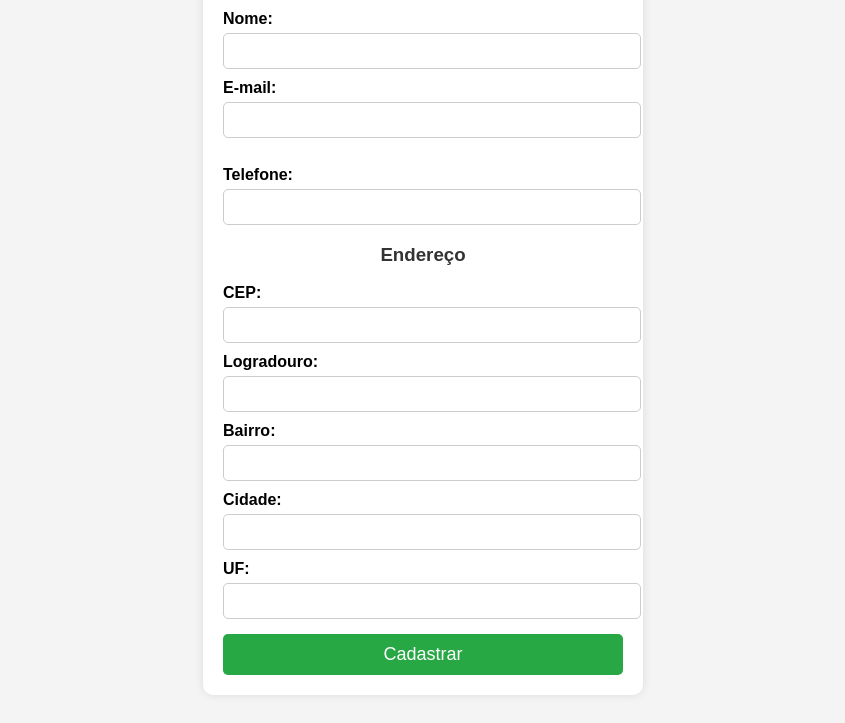
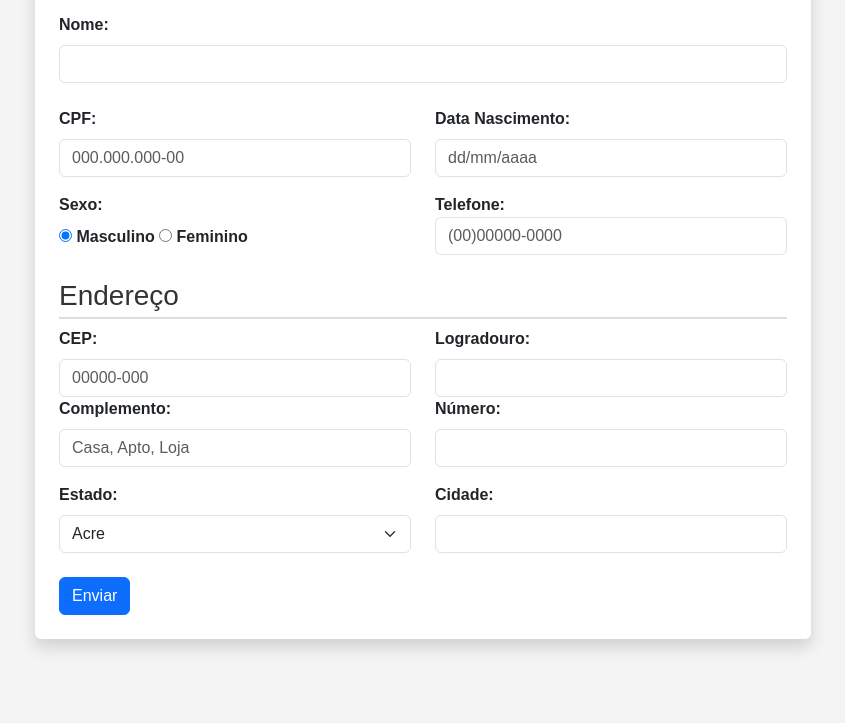
Before and after one commit to AlexsLima17/javascript, a website: page cadastro/index.html in a window 1280 px wide. Shown: the part 116-839 px from the top of the page, without its empty margins (217-1062 px from the left). After the commit the page ends 800 px from the top, so only its background shows below. Drawn offline with nearby package versions, Linux system fonts and the light colour scheme.

Commit message:
cadastro

```diff
--- a/cadastro/index.html
+++ b/cadastro/index.html
@@ -1,55 +1,124 @@
 <!DOCTYPE html>
 <html lang="pt-br">
+
 <head>
     <meta charset="UTF-8">
     <meta name="viewport" content="width=device-width, initial-scale=1.0">
     <title>Cadastro de Cliente</title>
+
+    <!-- Bootstrap -->
+    <link href="https://cdn.jsdelivr.net/npm/bootstrap@5.3.0/dist/css/bootstrap.min.css" rel="stylesheet">
+
+    <!-- jQuery e Máscaras -->
+    <script src="https://code.jquery.com/jquery-3.6.0.min.js"></script>
+    <script src="https://cdnjs.cloudflare.com/ajax/libs/jquery.mask/1.14.16/jquery.mask.min.js"></script>
+
+    <!-- CSS Customizado -->
     <link rel="stylesheet" href="style.css">
 </head>
+
 <body>
-    <h2>Cadastro de Cliente</h2>
-    <form id="form-cadastro">
-        <!-- Dados do Cliente -->
-        <label for="nome">Nome:</label>
-        <input type="text" id="nome">
-        <br>
+    <div class="container mt-5">
+        <form id="cadastro" class="p-4 shadow rounded bg-white">
+            <h3 class="mb-3">Dados Pessoais</h3>
+            <div class="row">
+                <div class="col-md-12">
+                    <label for="nome" class="form-label">Nome:</label>
+                    <input type="text" id="nome" class="form-control" required><br>
+                </div>
+                <div class="col-md-6">
+                    <label for="cpf" class="form-label">CPF:</label>
+                    <input type="text" id="cpf" class="form-control" placeholder="000.000.000-00" onblur="validarCPF()">
+                    <div id="cpfErro" class="text-danger mt-1" style="display: none;">CPF inválido</div>
+    </div>
+                <div class="col-md-6">
+                    <label for="data_nascimento" class="form-label">Data Nascimento:</label>
+                    <input type="text" id="data_nascimento" class="form-control" placeholder="dd/mm/aaaa" required>
+                </div>
+            </div>
 
+            <div class="row mt-3">
+                <div class="col-md-6">
+                    <label class="form-label">Sexo:</label><br>
+                    <input type="radio" id="masculino" name="sexo" value="Masculino" checked>
+                    <label for="masculino">Masculino</label>
+                    <input type="radio" id="feminino" name="sexo" value="Feminino">
+                    <label for="feminino">Feminino</label>
+                </div>
+                <div class="col-md-6">
+                    <label for="form-label">Telefone:</label>
+                    <input type="text" id="telefone" class="form-control" placeholder="(00)00000-0000">
+                </div>
 
-        <label for="email">E-mail:</label>
-        <input type="email" id="email" required>
-        <span id="email-erro" style="font-size: 14px;"></span>
-        <br>
+            </div>
 
-        <label for="telefone">Telefone:</label>
-        <input type="text" id="telefone">
-        <br>
+            <h3 class="mt-4">Endereço</h3>
+            <div class="row">
+                <div class="col-md-6">
+                    <label for="cep" class="form-label">CEP:</label>
+                    <input type="text" id="cep" class="form-control" placeholder="00000-000">
+                </div>
+                <div class="col-md-6">
+                    <label for="logradouro" class="form-label">Logradouro:</label>
+                    <input type="text" id="logradouro" class="form-control" >
+                </div>
 
-        <!-- Dados de Endereço -->
-        <h3>Endereço</h3>
-        <label for="cep">CEP:</label>
-        <input type="text" id="cep" maxlength="9" onblur="buscarEndereco()">
-        <br>
+                <div class="col-md-6">
+                    <label for="complemento" class="form-label">Complemento:</label>
+                    <input type="text" id="complemento" class="form-control" placeholder="Casa, Apto, Loja">
+                </div>
+                <div class="col-md-6">
+                    <label for="numero" class="form-label">Número:</label>
+                    <input type="text" id="numero" class="form-control" required>
+                </div>
+            </div>
 
-        <label for="logradouro">Logradouro:</label>
-        <input type="text" id="logradouro">
-        <br>
+            <div class="row mt-3">
+                <div class="col-md-6">
+                    <label for="estado" class="form-label">Estado:</label>
+                    <select id="estado" class="form-select">
+                        <option value="AC">Acre</option>
+                        <option value="AL">Alagoas</option>
+                        <option value="AP">Amapá</option>
+                        <option value="AM">Amazonas</option>
+                        <option value="BA">Bahia</option>
+                        <option value="CE">Ceará</option>
+                        <option value="DF">Distrito Federal</option>
+                        <option value="ES">Espirito Santo</option>
+                        <option value="GO">Goiás</option>
+                        <option value="MA">Maranhão</option>
+                        <option value="MT">Mato Grosso</option>
+                        <option value="MS">Mato Grosso do Sul</option>
+                        <option value="MG">Minas Gerais</option>
+                        <option value="PA">Pará</option>
+                        <option value="PB">Paraíba</option>
+                        <option value="PR">Paraná</option>
+                        <option value="PE">Pernambuco</option>
+                        <option value="PI">Piauí</option>
+                        <option value="RJ">Rio de Janeiro</option>
+                        <option value="RN">Rio Grande do Norte</option>
+                        <option value="RS">Rio Grande do Sul</option>
+                        <option value="RO">Rondônia</option>
+                        <option value="RR">Roraima</option>
+                        <option value="SC">Santa Catarina</option>
+                        <option value="SP">São Paulo</option>
+                        <option value="SE">Sergipe</option>
+                        <option value="TO">Tocantins</option>
+                    </select>
+                </div>
+                <div class="col-md-6">
+                    <label for="cidade" class="form-label">Cidade:</label>
+                    <input type="text" id="cidade" class="form-control">
+                </div>
+            </div>
 
-        <label for="bairro">Bairro:</label>
-        <input type="text" id="bairro" >
-        <br>
+            <button type="submit" class="btn btn-primary mt-4">Enviar</button>
+        </form>
+    </div>
 
-        <label for="cidade">Cidade:</label>
-        <input type="text" id="cidade">
-        <br>
-
-        <label for="uf">UF:</label>
-        <input type="text" id="uf" maxlength="2" readonly>
-        <br>
-
-        <!-- Botão de Enviar -->
-        <button type="submit">Cadastrar</button>
-    </form>
-
+    <!-- Bootstrap JS -->
+    <script src="https://cdn.jsdelivr.net/npm/bootstrap@5.3.0/dist/js/bootstrap.bundle.min.js"></script>
     <script src="script.js"></script>
 </body>
+
 </html>
--- a/cadastro/script.js
+++ b/cadastro/script.js
@@ -1,71 +1,61 @@
-function buscarEndereco() {
-    let cep = document.getElementById('cep').value
-    let urlAPI = `https://viacep.com.br/ws/${cep}/json/`
+$(document).ready(function () {
+    // Máscaras
+    $('#cpf').mask('000.000.000-00');
+    $('#data_nascimento').mask('00/00/0000');
+    $('#telefone').mask('(00)00000-0000');
 
-    fetch(urlAPI)
-        .then(response => response.json())
-        .then(dados => {
-            document.getElementById('logradouro').value = dados.logradouro
-            document.getElementById('bairro').value = dados.bairro
-            document.getElementById('cidade').value = dados.localidade
-            document.getElementById('uf').value = dados.uf;
-        })
-        .catch(error => console.error('Erro ao buscar o endereço:', error));
-}
-
-function validarEmail(email) {
-    // Regex atualizado para validar corretamente domínios com .com e outras extensões
-    let regexEmail = /^[a-zA-Z0-9._%+-]+@[a-zA-Z0-9.-]+\.[a-zA-Z]{2,}$/;
-    return regexEmail.test(email);
-}
-
-// Exibir erro ao lado do campo de e-mail em tempo real
-document.getElementById("email").addEventListener("input", function () {
-    let email = this.value.trim();
-    let emailErro = document.getElementById("email-erro");
-
-    if (!validarEmail(email)) {
-        emailErro.textContent = "⚠️ E-mail inválido! Exemplo: usuario@email.com";
-        emailErro.style.color = "red";
+    // Busca automática de endereço via CEP (se necessário)
+    $('#cep').blur(function () {
+        let cep = $(this).val().replace(/\D/g, '');
+        if (cep.length === 8) {
+            $.getJSON(`https://viacep.com.br/ws/${cep}/json/`, function (data) {
+                if (!("erro" in data)) {
+                    $("#logradouro").val(data.logradouro);
+                    $("#bairro").val(data.bairro);
+                    $("#cidade").val(data.localidade);
+                    $("#estado").val(data.uf);
                 } else {
-        emailErro.textContent = "";
+                    alert("CEP não encontrado!");
                 }
             });
+        }
+    });
+});
 
-function validarFormulario() {
-    let nome = document.getElementById("nome").value.trim();
-    let email = document.getElementById("email").value.trim();
-    let telefone = document.getElementById("telefone").value.trim();
-    let cep = document.getElementById("cep").value.trim();
-    let logradouro = document.getElementById("logradouro").value.trim();
-    let bairro = document.getElementById("bairro").value.trim();
-    let cidade = document.getElementById("cidade").value.trim();
-    let uf = document.getElementById("uf").value.trim();
+    // Aplica a máscara (000.000.000-00)
+    if (cpf.length > 3) cpf = cpf.replace(/^(\d{3})(\d)/, '$1.$2');
+    if (cpf.length > 6) cpf = cpf.replace(/^(\d{3})\.(\d{3})(\d)/, '$1.$2.$3');
+    if (cpf.length > 9) cpf = cpf.replace(/^(\d{3})\.(\d{3})\.(\d{3})(\d)/, '$1.$2.$3-$4');
 
-    let mensagemErro = "";
+    this.value = cpf; // Atualiza o input formatado
 
-    if (!nome || !email || !telefone || !cep || !logradouro || !bairro || !cidade || !uf) {
-        mensagemErro += "⚠️ Preencha todos os campos obrigatórios!<br>";
-    }
+    function validarCPF() {
+        let cpf = document.getElementById("cpf").value.replace(/\D/g, '');
+        let cpfErro = document.getElementById("cpfErro");
 
-    if (!validarEmail(email)) {
-        mensagemErro += "⚠️ E-mail inválido! Verifique se está correto.<br>";
-    }
-
-    if (mensagemErro) {
-        document.getElementById("error-message").innerHTML = mensagemErro;
-        document.getElementById("error-message").style.display = "block";
+        if (cpf.length !== 11 || /^(\d)\1{10}$/.test(cpf)) {
+            cpfErro.style.display = "block";
             return false;
         }
 
+        let soma = 0, resto;
+        for (let i = 1; i <= 9; i++) soma += parseInt(cpf.charAt(i - 1)) * (11 - i);
+        resto = (soma * 10) % 11;
+        if (resto === 10 || resto === 11) resto = 0;
+        if (resto !== parseInt(cpf.charAt(9))) {
+            cpfErro.style.display = "block";
+            return false;
+        }
+
+        soma = 0;
+        for (let i = 1; i <= 10; i++) soma += parseInt(cpf.charAt(i - 1)) * (12 - i);
+        resto = (soma * 10) % 11;
+        if (resto === 10 || resto === 11) resto = 0;
+        if (resto !== parseInt(cpf.charAt(10))) {
+            cpfErro.style.display = "block";
+            return false;
+        }
+
+        cpfErro.style.display = "none";
         return true;
     }
-
-document.getElementById("form-cadastro").addEventListener("submit", function (event) {
-    event.preventDefault();
-
-    if (validarFormulario()) {
-        alert("Cadastro realizado com sucesso! 🎉");
-        this.submit();
-    }
-});
--- a/cadastro/style.css
+++ b/cadastro/style.css
@@ -1,59 +1,63 @@
 body {
     font-family: Arial, sans-serif;
     background-color: #f4f4f4;
-    text-align: center;
-    padding: 20px;
+    margin: 0;
+    padding: 0;
+}
+
+.container {
+    max-width: 800px;
+}
+
+h3 {
+    color: #333;
+    border-bottom: 2px solid #ddd;
+    padding-bottom: 5px;
 }
 
 form {
     background: #fff;
-    max-width: 400px;
-    margin: auto;
-    padding: 20px;
     border-radius: 10px;
+    padding: 30px;
     box-shadow: 0px 0px 10px rgba(0, 0, 0, 0.1);
-    text-align: left;
-}
-
-h2, h3 {
-    text-align: center;
-    color: #333;
 }
 
 label {
     font-weight: bold;
-    display: block;
-    margin-top: 10px;
 }
 
-input {
-    width: 100%;
-    padding: 8px;
-    margin-top: 5px;
+input, select {
     border: 1px solid #ccc;
     border-radius: 5px;
     font-size: 16px;
+    padding: 8px;
 }
 
 button {
-    width: 100%;
     padding: 10px;
-    background: #28a745;
-    color: white;
-    border: none;
-    border-radius: 5px;
     font-size: 18px;
-    margin-top: 15px;
     cursor: pointer;
 }
 
 button:hover {
-    background: #218838;
+    background-color: #0056b3;
 }
 
-#error-message {
-    color: red;
-    text-align: center;
+/* Responsivo */
+@media (max-width: 768px) {
+    .container {
+        max-width: 100%;
+    }
+}
+
+#mensagem {
     margin-top: 10px;
+    font-size: 18px;
     font-weight: bold;
 }
+.valido {
+    color: green;
+}
+.invalido {
+    color: red;
+}
```
Lines whose indentation alone changed are shown as unchanged.
